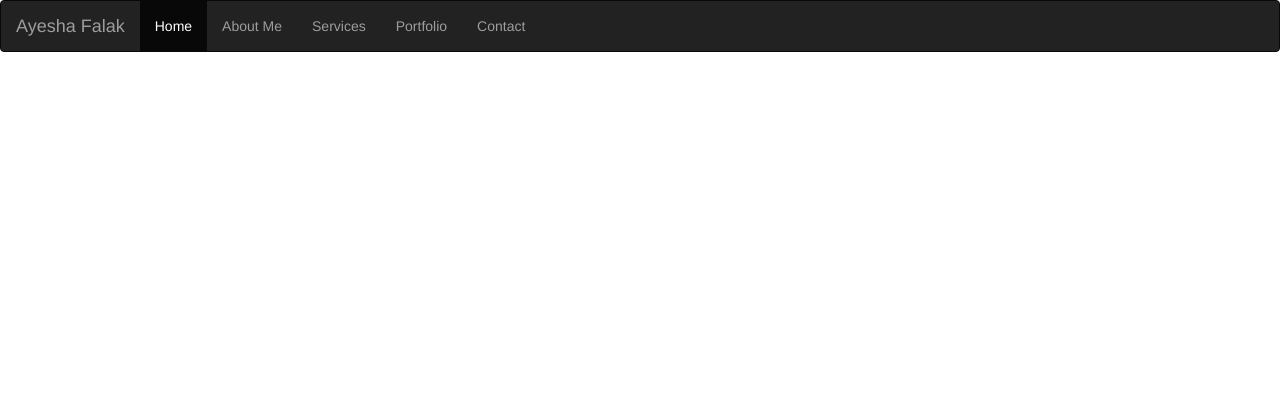
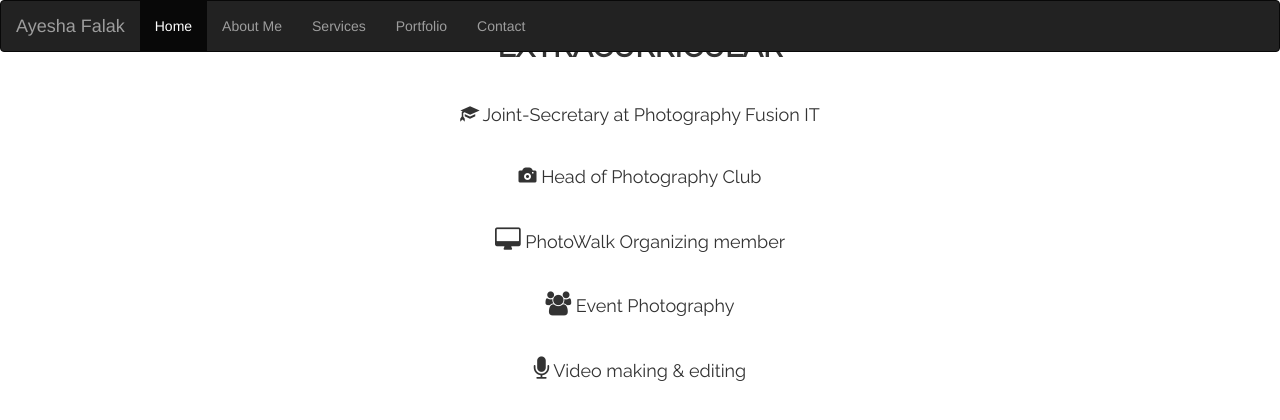
Before and after one commit to ayeshafalak/photography-portfolio, a plain HTML site: page about.html in a window 1280 px wide. Drawn offline with nearby package versions, Linux system fonts and the light colour scheme; a web font is replaced by a local one.

Commit message:
Update about.html

```diff
--- a/about.html
+++ b/about.html
@@ -41,3 +41,19 @@
            </nav>
         </header>
 	</div>
+
+
+	<!-- Extracurricular starts here-->
+	<section id="extracurricular">
+		<h1 class="heading">EXTRACURRICULAR</h1>
+		<div class="row">
+			<h4 data-aos="fade-up" data-aos-duration="800"><span class="glyphicon glyphicon-education"></span> Joint-Secretary at Photography Fusion IT </h4><br>
+			<h4 data-aos="fade-up" data-aos-duration="800"><span class="glyphicon glyphicon-camera"></span> Head of Photography Club</h4><br>
+			<h4 data-aos="fade-up" data-aos-duration="800"><i style="font-size:24px" class="fa">&#xf108;</i> PhotoWalk Organizing member</h4><br>
+			<h4 data-aos="fade-up" data-aos-duration="800"><i style="font-size:24px" class="fa">&#xf0c0;</i> Event Photography</h4><br>
+			<h4 data-aos="fade-up" data-aos-duration="800"><i style="font-size:24px" class="fa">&#xf130;</i> Video making & editing</h4><br>
+		</div>
+
+
+
+	</section>
```
